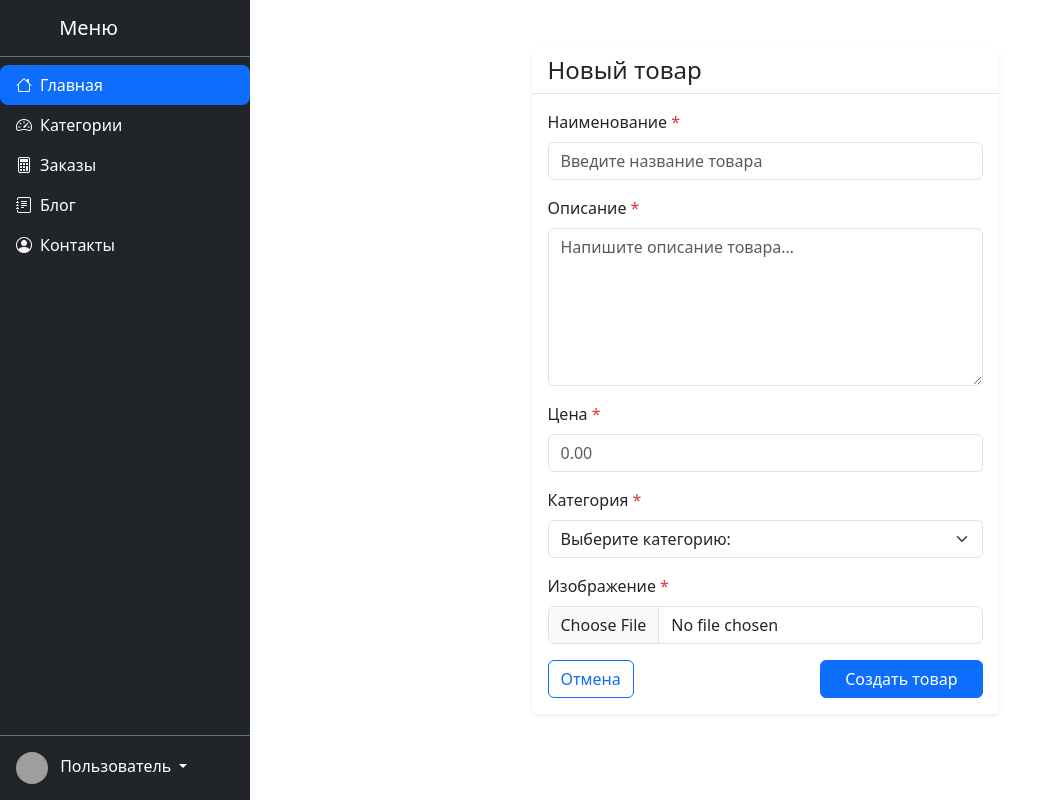
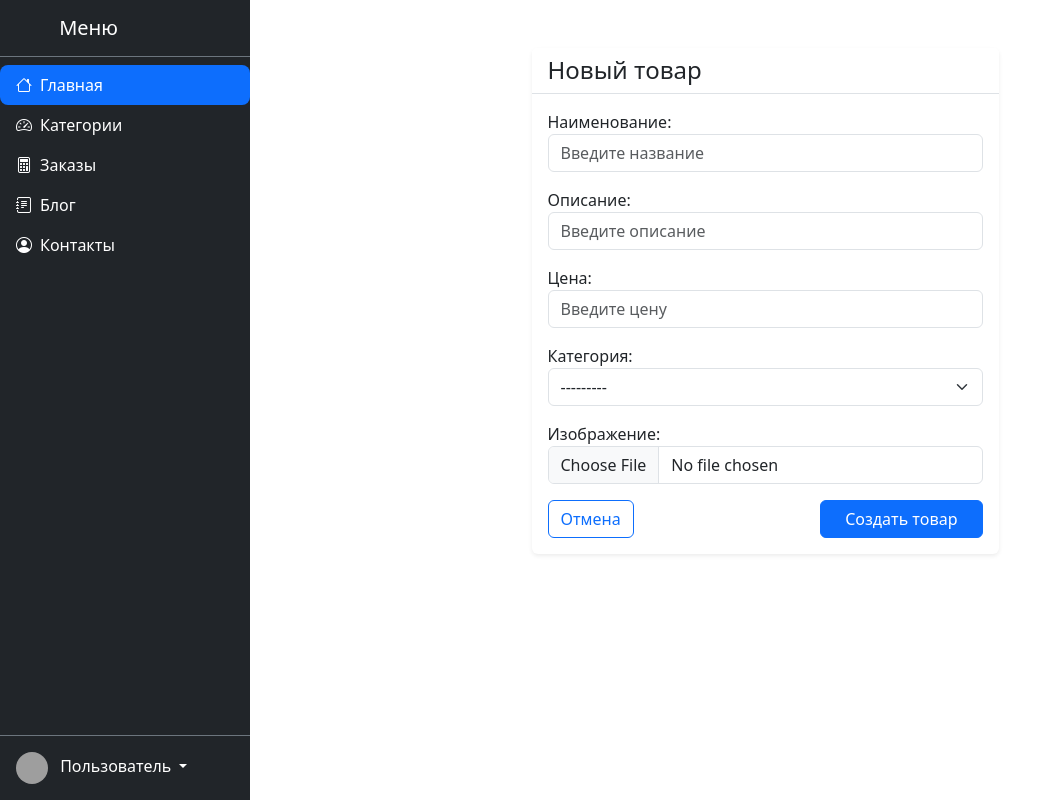
Before and after one commit to NakhmedovRuslan/DjangoProject, a Django app: page /catalog/products/create/ in a window 1280 px wide. Shown: the whole page, without its empty margins (0-1062 px from the left). Run offline with Django 5.2, Linux system fonts and the light colour scheme; data comes from the database, SQL or seed files in the repository; grey boxes are pictures that could not be loaded.

Commit message:
add forms.py, add docstrings, add validations

```diff
--- a/blog/models.py
+++ b/blog/models.py
@@ -2,6 +2,7 @@
 
 
 class BlogPosts(models.Model):
+    """Модель блога"""
     id = models.AutoField(primary_key=True)
     title = models.CharField(max_length=150, verbose_name="Заголовок")
     content = models.TextField(verbose_name="Содержимое")
--- a/blog/views.py
+++ b/blog/views.py
@@ -6,6 +6,7 @@
 
 
 class BlogPostsListView(ListView):
+    """Контроллер просмотра списка блогов"""
     model = BlogPosts
     template_name = "blogposts_list.html"
 
@@ -15,6 +16,7 @@
 
 
 class BlogPostsDetailView(DetailView):
+    """Контроллер подробного чтения конкретного блога с счётчиком просмотра"""
     model = BlogPosts
     template_name = "blog/blogposts_detail.html"
     context_object_name = "blogposts"
@@ -27,6 +29,7 @@
 
 
 class BlogPostsCreateView(CreateView):
+    """Контроллер создания нового блога"""
     model = BlogPosts
     fields = ["title", "content", "preview", "is_published"]
     template_name = "blog/blogposts_form.html"
@@ -34,6 +37,7 @@
 
 
 class BlogPostsUpdateView(UpdateView):
+    """Контроллер редактирования ранее созданного блога"""
     model = BlogPosts
     fields = ["title", "content", "preview", "is_published"]
     template_name = "blog/blogposts_form.html"
@@ -44,6 +48,7 @@
 
 
 class BlogPostsDeleteView(DeleteView):
+    """Контроллер удаления ранее созданного блога"""
     model = BlogPosts
     template_name = "blog/blogposts_confirm_delete.html"
     success_url = reverse_lazy("blog:blog_list")
--- /dev/null
+++ b/catalog/forms.py
@@ -0,0 +1,95 @@
+from django import forms
+from .models import Product, Category
+from django.core.exceptions import ValidationError
+
+forbidden_words = [
+    "казино", "криптовалюта", "крипта", "биржа",
+    "дешево", "бесплатно", "обман", "полиция", "радар",]
+
+
+class ProductForm(forms.ModelForm):
+    class Meta:
+        model = Product
+        fields = ["name", "description", "price", "category", "image"]
+
+    def clean_name(self):
+        """Проверка наличия запрещенных слов в названии"""
+        name = self.cleaned_data["name"]
+
+        for word in forbidden_words:
+            if word in name.lower():
+                raise ValidationError(
+                    "В названии используются запрещенные слова"
+                )
+
+        return name
+
+    def clean_description(self):
+        """Проверка наличия запрещенных слов в описании"""
+        description = self.cleaned_data["description"]
+
+        for word in forbidden_words:
+            if word in description.lower():
+                raise ValidationError(
+                    "В описании используются запрещенные слова"
+                )
+
+        return description
+
+    def clean_price(self):
+        """Проверка цены"""
+        price = self.cleaned_data["price"]
+
+        if price <= 0:
+            raise ValidationError(
+                "Цена должна быть положительным числом."
+            )
+
+        return price
+
+    def clean_image(self):
+        """Проверка изображения, не более 5мб и расширение"""
+        image = self.cleaned_data["image"]
+
+        if image.size > 5 * 1024 * 1024:
+            raise ValidationError(
+                "Размер изображения не должен превышать 5 МБ."
+            )
+
+        if image.content_type not in ["image/jpeg", "image/png"]:
+            raise ValidationError(
+                "Можно загружать только изображения в формате JPEG или PNG"
+            )
+
+        return image
+
+
+    def __init__(self, *args, **kwargs):
+        """Стилизация"""
+        super(ProductForm, self).__init__(*args, **kwargs)
+
+
+        self.fields['name'].widget.attrs.update({
+            'class': 'form-control',
+            'placeholder': 'Введите название'
+        })
+
+
+        self.fields['description'].widget.attrs.update({
+            'class': 'form-control',
+            'placeholder': 'Введите описание'
+        })
+
+
+        self.fields['price'].widget.attrs.update({
+            'class': 'form-control',
+            'placeholder': 'Введите цену'
+        })
+
+        self.fields['category'].widget.attrs.update({
+            'class': 'form-select'
+        })
+
+        self.fields['image'].widget.attrs.update({
+            'class': 'form-control'
+        })
--- a/catalog/models.py
+++ b/catalog/models.py
@@ -2,6 +2,7 @@
 
 
 class Category(models.Model):
+    """Модель Категория"""
     id = models.AutoField(primary_key=True)
     name = models.CharField(max_length=150, verbose_name="Наименование")
     description = models.CharField(max_length=300, verbose_name="Описание")
@@ -16,14 +17,15 @@
 
 
 class Product(models.Model):
+    """Модель Товар"""
     id = models.AutoField(primary_key=True)
     name = models.CharField(max_length=150, verbose_name="Наименование")
     description = models.CharField(max_length=300, verbose_name="Описание")
     image = models.ImageField(upload_to="images/", verbose_name="Изображение")
     category = models.ForeignKey(
-        Category, on_delete=models.CASCADE, related_name="products"
+        Category, on_delete=models.CASCADE, related_name="products", verbose_name="Категория"
     )
-    price = models.DecimalField(max_digits=10, decimal_places=2)
+    price = models.DecimalField(verbose_name="Цена", max_digits=10, decimal_places=2)
     created_at = models.DateTimeField(auto_now_add=True)
     updated_at = models.DateTimeField(auto_now=True)
 
--- a/catalog/templates/catalog/product_form.html
+++ b/catalog/templates/catalog/product_form.html
@@ -3,6 +3,7 @@
 {% block title %}Создание товара{% endblock %}
 
 {% block content %}
+
 <div class="container my-5">
     <div class="row justify-content-center">
         <div class="col-md-8 col-lg-6">
@@ -13,91 +14,29 @@
                 </div>
 
                 <div class="card-body">
+
                     <form method="post" enctype="multipart/form-data">
                         {% csrf_token %}
-
-                        <div class="mb-3">
-                            <label for="{{ form.name.id_for_label }}" class="form-label">
-                                {{ form.name.label }} <span class="text-danger">*</span>
-                            </label>
-                            <input type="text"
-                                   name="{{ form.name.name }}"
-                                   id="{{ form.name.id_for_label }}"
-                                   class="form-control"
-                                   placeholder="Введите название товара"
-                                   value="{{ form.name.value|default:'' }}">
-                        </div>
-
-                        <div class="mb-3">
-                            <label for="{{ form.description.id_for_label }}" class="form-label">
-                                {{ form.description.label }} <span class="text-danger">*</span>
-                            </label>
-                            <textarea name="{{ form.description.name }}"
-                                      id="{{ form.description.id_for_label }}"
-                                      class="form-control"
-                                      rows="6"
-                                      placeholder="Напишите описание товара…">{{ form.description.value|default:'' }}</textarea>
-                        </div>
-
-                        <div class="mb-3">
-                            <label for="{{ form.price.id_for_label }}" class="form-label">
-                                Цена <span class="text-danger">*</span>
-                            </label>
-                            <input type="number"
-                                   step="0.01"
-                                   min="0"
-                                   name="{{ form.price.name }}"
-                                   id="{{ form.price.id_for_label }}"
-                                   class="form-control"
-                                   placeholder="0.00"
-                                   value="{{ form.price.value|default:'' }}">
-                        </div>
-
-                        <div class="mb-3">
-                            <label for="{{ form.category.id_for_label }}" class="form-label">
-                                Категория <span class="text-danger">*</span>
-                            </label>
-                            <select name="{{ form.category.name }}"
-                                    id="{{ form.category.id_for_label }}"
-                                    class="form-select">
-                                <option value="">Выберите категорию:</option>
-
-                                {% for cat in form.category.field.queryset %}
-                                    <option value="{{ cat.pk }}"
-                                            {% if form.category.value == cat.pk %}selected{% endif %}>
-                                        {{ cat.name }}
-                                    </option>
-                                {% endfor %}
-                            </select>
-                        </div>
-
-                        <div class="mb-3">
-                            <label for="{{ form.image.id_for_label }}" class="form-label">
-                                {{ form.image.label }} <span class="text-danger">*</span>
-                            </label>
-                            <input type="file"
-                                   name="{{ form.image.name }}"
-                                   id="{{ form.image.id_for_label }}"
-                                   class="form-control">
-                        </div>
+                        {{ form.non_field_errors }}
+                        {{ form.as_p }}
 
                         <div class="d-flex justify-content-between align-items-center">
                             <a href="{% url 'catalog:index' %}" class="btn btn-outline-primary">
                                 Отмена
                             </a>
+
                             <button type="submit" class="btn btn-primary px-4">
-                                {% if object %}
-                                Сохранить изменения
-                                {% else %}
                                 Создать товар
-                                {% endif %}
                             </button>
                         </div>
+
                     </form>
+
                 </div>
             </div>
 
         </div>
     </div>
 </div>
+
 {% endblock %}
--- a/catalog/views.py
+++ b/catalog/views.py
@@ -5,14 +5,17 @@
 from django.views.generic import (CreateView, DeleteView, DetailView, ListView,
                                   TemplateView, UpdateView)
 
+from catalog.forms import ProductForm
 from catalog.models import Category, Product
 
 
 class IndexView(TemplateView):
+    """контроллер базового шаблона"""
     template_name = "base.html"
 
 
 class SubmitFormView(View):
+    """Контроллер кнопки "отправить" на странице контактов"""
     def get(self, request):
         return render(request, "catalog/contacts.html")
 
@@ -28,34 +31,39 @@
 
 
 class CategoryListView(ListView):
+    """Контроллер списка категорий (просмотр)"""
     model = Category
     template_name = "catalog/categories.html"
     context_object_name = "categories"
 
 
 class ProductListView(ListView):
+    """Контроллер списка товаров"""
     model = Product
     template_name = "catalog/main.html"
     context_object_name = "products"
 
 
 class ProductDetailView(DetailView):
+    """Контроллер подробного просмотра товара"""
     model = Product
     template_name = "catalog/product_detail.html"
     context_object_name = "product"
 
 
 class ProductCreateView(CreateView):
+    """Контроллер создания нового товара"""
     model = Product
     template_name = "catalog/product_form.html"
-    fields = ["name", "description", "price", "category", "image"]
+    form_class = ProductForm
     success_url = reverse_lazy("catalog:index")
 
 
 class ProductUpdateView(UpdateView):
+    """Контроллер редактирования ранее созданного товара"""
     model = Product
     template_name = "catalog/product_form.html"
-    fields = ["name", "description", "price", "category", "image"]
+    form_class = ProductForm
     context_object_name = "product"
     success_url = reverse_lazy("catalog:index")
 
@@ -64,6 +72,7 @@
 
 
 class ProductDeleteView(DeleteView):
+    """Контроллер удаления ранее созданного товара"""
     model = Product
     template_name = "catalog/product_confirm_delete.html"
     context_object_name = "product"
--- a/config/settings.py
+++ b/config/settings.py
@@ -113,9 +113,9 @@
 # Internationalization
 # https://docs.djangoproject.com/en/6.1/topics/i18n/
 
-LANGUAGE_CODE = "en-us"
+LANGUAGE_CODE = "ru-ru"
 
-TIME_ZONE = "UTC"
+TIME_ZONE = "Europe/Moscow"
 
 USE_I18N = True
 
```
Also changed, not shown: 1 other file.
